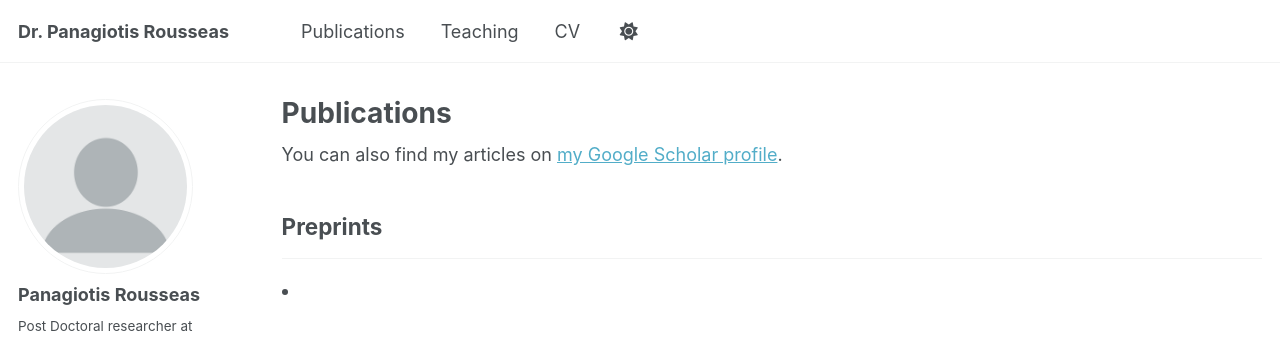
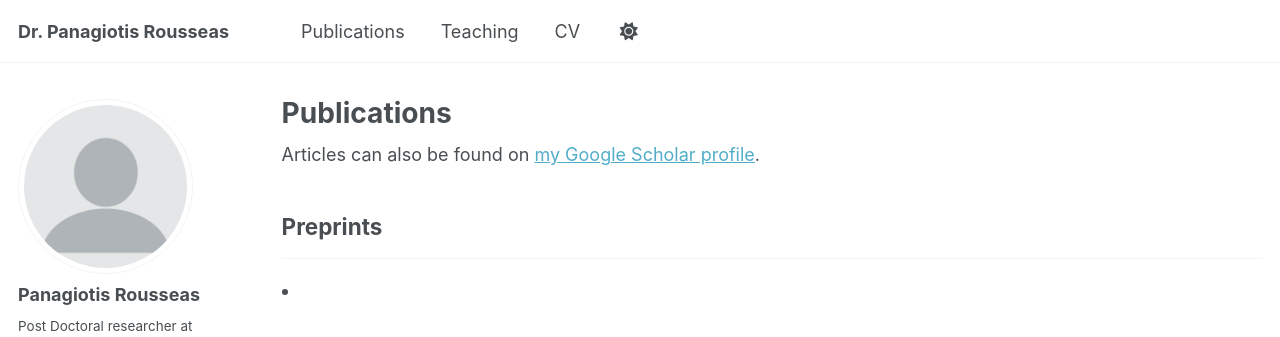
Before and after one commit to panosrousseas/panosrousseas.github.io, a Jekyll site: the page built from _pages/publications.html, in a window 1280 px wide and 900 px high. Shown: the top 337 px of the window. Built offline with Jekyll 4.4.1, drawn with Linux system fonts in a browser that asks for light colours; some web fonts are replaced; a script that is not in the unit is left out.

Commit message:
Update publications.html

```diff
--- a/_pages/publications.html
+++ b/_pages/publications.html
@@ -6,7 +6,7 @@ author_profile: true
 ---
 
 {% if site.author.googlescholar %}
-  <div class="wordwrap">You can also find my articles on <a href="{{site.author.googlescholar}}">my Google Scholar profile</a>.</div>
+  <div class="wordwrap">Articles can also be found on <a href="{{site.author.googlescholar}}">my Google Scholar profile</a>.</div>
 {% endif %}
 
 {% include base_path %}
```
